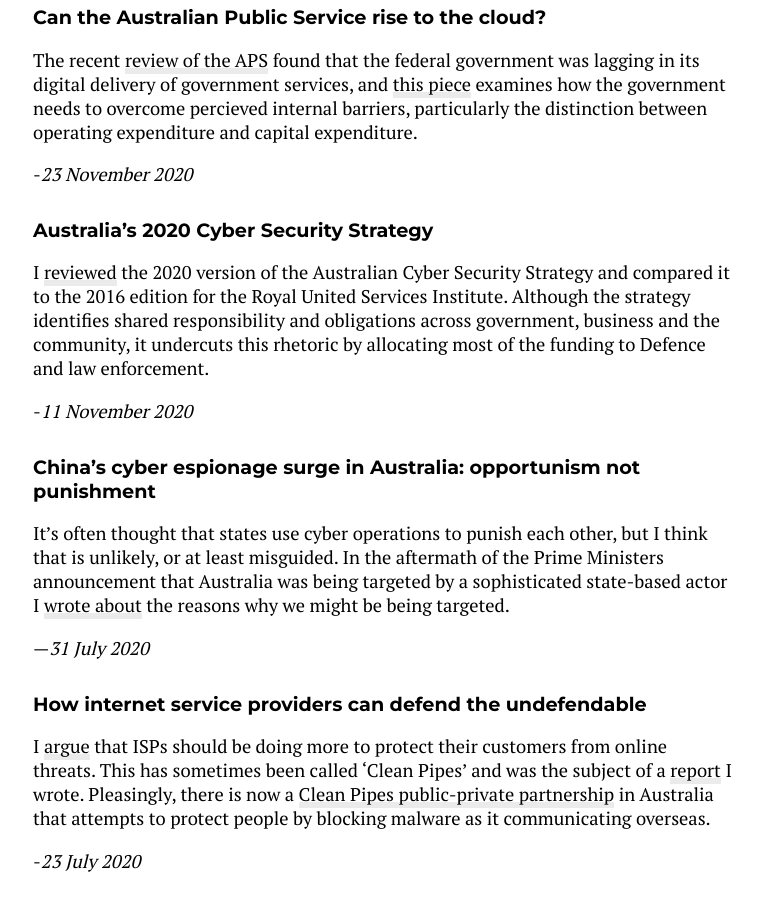
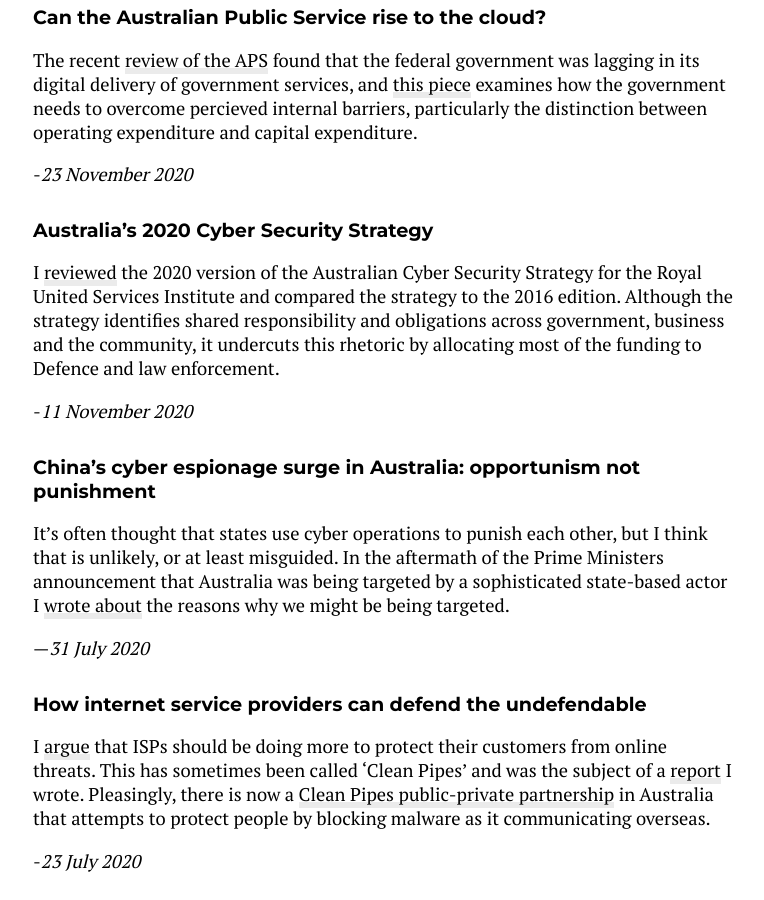
Before and after one commit to tomatospy/tomatospy.github.io, a Jekyll site: the page built from writings.md, in a window 1280 px wide and 900 px high, scrolled down 1732 px. Shown: the whole window, without its empty margins (257-1021 px from the left). Built offline with Jekyll 4.4.1, drawn with Linux system fonts in a browser that asks for light colours; nearby versions of some CDN libraries.

Commit message:
new publications

```diff
--- a/writings.md
+++ b/writings.md
@@ -24,7 +24,7 @@ The recent [review of the APS](https://www.apsreview.gov.au/) found that the fed
 
 ##### [Australia's 2020 Cyber Security Strategy](https://rusi.org/commentary/australia-cyber-security-strategy)
 
-I [reviewed](https://rusi.org/commentary/australia-cyber-security-strategy) the 2020 version of the Australian Cyber Security Strategy and compared it to the 2016 edition for the Royal United Services Institute. Although the strategy identifies shared responsibility and obligations across government, business and the community, it undercuts this rhetoric by allocating most of the funding to Defence and law enforcement.
+I [reviewed](https://rusi.org/commentary/australia-cyber-security-strategy) the 2020 version of the Australian Cyber Security Strategy for the Royal United Services Institute and compared the strategy to the 2016 edition. Although the strategy identifies shared responsibility and obligations across government, business and the community, it undercuts this rhetoric by allocating most of the funding to Defence and law enforcement.
 
 -*11 November 2020*
 
```
